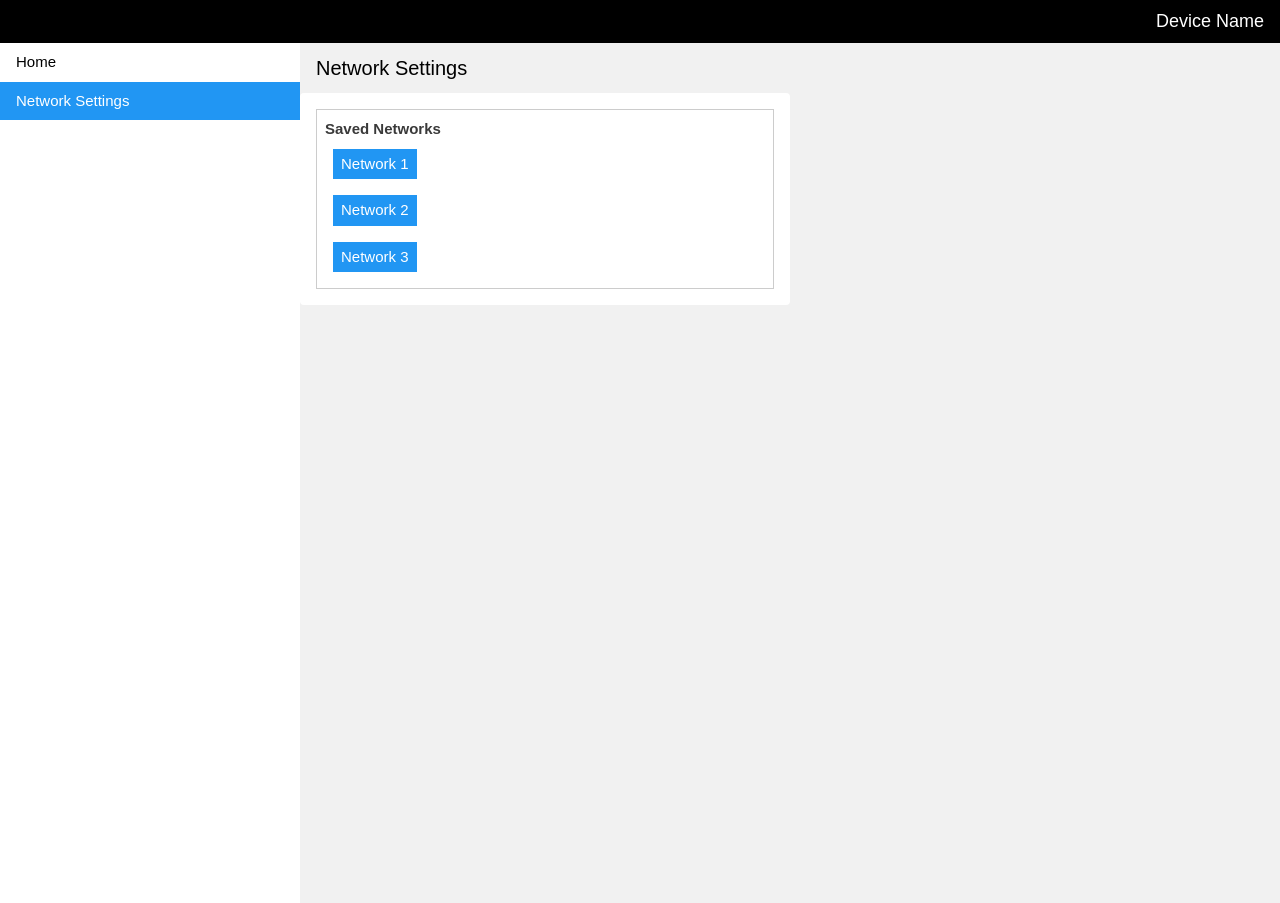
After one commit to csgregg/csg-esp8266-rota, a PHP site: page /networksettings.html in a window 1280 px wide. The commit adds this page. Run offline with PHP 8.4, Linux system fonts and the light colour scheme.

Commit message:
draft wifi settings working

```diff
--- a/www/embajax.js
+++ b/www/embajax.js
@@ -4,13 +4,15 @@
 
 var serverrevision = 0;
 
-function doRequest(id='', value='') {
+function doRequest(id='', value='', callback='') {
+   console.log('doRequest');
     var req = new XMLHttpRequest();
     req.timeout = 10000;
     if(window.ardujaxsh) window.ardujaxsh.out();
     req.onload = function() {
        doUpdates(JSON.parse(req.responseText));
        if(window.ardujaxsh) window.ardujaxsh.in();
+       if(callback) callback();
     }
     if(id) {
        req.onerror = req.ontimeout = function() {
@@ -24,6 +26,7 @@ function doRequest(id='', value='') {
 }
 
 function doUpdates(response) {
+   console.log('doUpdates');
     serverrevision = response.revision;
     var updates = response.updates;
     for(i = 0; i < updates.length; i++) {
--- /dev/null
+++ b/www/networksettings.html
@@ -0,0 +1,189 @@
+<!DOCTYPE html>
+<html>
+<title>Settings</title>
+<meta charset="UTF-8">
+<meta name="viewport" content="width=device-width, initial-scale=1">
+<link rel="stylesheet" href="w3.css">
+<link rel="stylesheet" href="style.css">
+<script src="embajax.js"></script>
+
+<body class="w3-light-grey">
+
+    <!-- Top container -->
+    <div class="w3-bar w3-top w3-black w3-large" style="z-index:4">
+        <button class="w3-bar-item w3-button w3-hide-large w3-hover-none w3-hover-text-light-grey" onclick="w3_open();">Menu</button>
+        <span class="w3-bar-item w3-right">Device Name</span>
+    </div>
+
+    <!-- Sidebar/menu -->
+    <nav class="w3-sidebar w3-collapse w3-white w3-animate-left" style="z-index:3;width:300px;" id="mySidebar">
+        <div class="w3-bar-block">
+            <a href="#" class="w3-bar-item w3-button w3-padding-16 w3-hide-large w3-dark-grey w3-hover-black" onclick="w3_close()" title="close menu">Close Menu</a>
+            <a href="#" class="w3-bar-item w3-button w3-padding">Home</a>
+            <a href="#" class="w3-bar-item w3-button w3-padding w3-blue">Network Settings</a>
+        </div>
+    </nav>
+
+    <!-- Overlay effect when opening sidebar on small screens -->
+    <div class="w3-overlay w3-hide-large w3-animate-opacity" onclick="w3_close()" style="cursor:pointer" title="close side menu" id="myOverlay"></div>
+
+    <!-- !PAGE CONTENT! -->
+    <div class="w3-main" style="margin-left:300px;margin-top:43px;">
+
+        <!-- Header -->
+        <header class="w3-container w3-light-grey">
+            <div class="w3-row">
+                <div class="w3-cell w3-left">
+                    <h4>Network Settings</h4>
+                </div>
+            </div>
+        </header>
+
+        <div class="w3-margin-bottom">
+            <!-- Wifi Networks -->
+            <div class="w3-half">
+                <div class="w3-container w3-white w3-padding-16 w3-round" style="min-width:200px">
+
+                    <div class="w3-col w3-border w3-text-dark-grey w3-padding-8">
+                        <div class="w3-row">
+                            <b>Saved Networks</b>
+                        </div>
+                        <div class="w3-row w3-padding-8">
+                            <button id="wifi_station_1" onclick="loadWifiDialog(this.id,0)" class="w3-button w3-blue w3-padding-small">Network 1</button>
+                        </div>
+                        <div class="w3-row w3-padding-8">
+                            <button id="wifi_station_2" onclick="loadWifiDialog(this.id,1)" class="w3-button w3-blue w3-padding-small">Network 2</button>
+                        </div>
+                        <div class="w3-row w3-padding-8">
+                            <button id="wifi_station_3" onclick="loadWifiDialog(this.id,2)" class="w3-button w3-blue w3-padding-small">Network 3</button>
+                        </div>
+                    </div>
+
+                    <!-- Wifi Network Modal -->
+                    <div class=" w3-padding-16">
+                        <div id="wifi_station" class="w3-modal">
+                            <div class="w3-modal-content w3-card-4 w3-animate-zoom" style="max-width:400px">
+                                <span onclick="document.getElementById('wifi_station').style.display='none'" class="w3-button w3-large w3-padding-small w3-hover-red w3-display-topright" title="Close">&times;</span>
+                                <div class="w3-container w3-center w3-padding-8">
+                                    <b>Wifi Network</b>
+                                </div>
+
+                                <form class="w3-container">
+                                    <div class="w3-section">
+                                        <input id="wifi_ssid" class="w3-input w3-border w3-margin-bottom" type="text" minlength="7" maxlength="15" placeholder="Enter network name" required onchange="doRequest(this.id, this.value);">
+
+                                        <div class="w3-display-container">
+                                            <input id="wifi_password" class="w3-input w3-border w3-margin-bottom" type="password" minlength="7" maxlength="15" placeholder="Enter password" onchange="doRequest(this.id, this.value);">
+                                            <img class="w3-display-right w3-padding-small" src="eyes_visible-16.png"  onclick="visiblePwd('wifi_password')">
+                                        </div>
+
+                                        <!-- DHCP Mode -->
+                                        <div class="w3-row w3-padding-vert">
+                                            <div class="w3-cell w3-padding-vert">
+                                                <label class="switch">
+                                                    <input id="wifi_dhcp_mode" type="checkbox" value="t" onchange="showStaticFields();doRequest(this.id, this.checked ? 't' : 'f')">
+                                                    <span class="slider round"></span>
+                                                </label>
+                                            </div>
+                                        <div class="w3-cell w3-padding-small">Dynamic IP</div>
+                                    </div>
+
+                                    <!-- DHCP Detais -->
+                                    <div id="wifi_static_show" class="w3-container w3-animate-opacity" style="padding:0!important; display: block;">
+
+                                        <div class="w3-row w3-left">
+                                            <div class="w3-col" style="line-height: 35px;width:90px;">
+                                                IP Address
+                                            </div>
+                                            <div class="w3-col w3-padding-small" style="width:160px">
+                                                <div class="w3-cell">
+                                                    <input id="wifi_ip" class="w3-input w3-border w3-padding-small" type="text" minlength="7" maxlength="15" pattern="^((\d{1,2}|1\d\d|2[0-4]\d|25[0-5])\.){3}(\d{1,2}|1\d\d|2[0-4]\d|25[0-5])$" placeholder="xxx.xxx.xxx.xxx" onchange="doRequest(this.id, this.value);">
+                                                </div>
+                                            </div>
+                                        </div>
+
+                                        <div class="w3-row w3-left">
+                                            <div class="w3-col" style="line-height: 35px;width:90px;">
+                                                Subnet
+                                            </div>
+                                            <div class="w3-col w3-padding-small" style="width:160px">
+                                                <div class="w3-cell">
+                                                    <input id="wifi_subnet" class="w3-input w3-border w3-padding-small" type="text" minlength="7" maxlength="15" pattern="^((\d{1,2}|1\d\d|2[0-4]\d|25[0-5])\.){3}(\d{1,2}|1\d\d|2[0-4]\d|25[0-5])$" placeholder="xxx.xxx.xxx.xxx" onchange="doRequest(this.id, this.value);">
+                                                </div>
+                                            </div>
+                                        </div>
+
+                                        <div class="w3-row w3-left">
+                                            <div class="w3-col" style="line-height: 35px;width:90px;">
+                                                Gateway
+                                            </div>
+                                            <div class="w3-col w3-padding-small" style="width:160px">
+                                                <div class="w3-cell">
+                                                    <input id="wifi_gateway" class="w3-input w3-border w3-padding-small" type="text" minlength="7" maxlength="15" pattern="^((\d{1,2}|1\d\d|2[0-4]\d|25[0-5])\.){3}(\d{1,2}|1\d\d|2[0-4]\d|25[0-5])$" placeholder="xxx.xxx.xxx.xxx" onchange="doRequest(this.id, this.value);">
+                                                </div>
+                                            </div>
+                                        </div>
+
+                                        <div class="w3-row w3-left">
+                                            <div class="w3-col" style="line-height: 35px;width:90px;">
+                                                DNS 1
+                                            </div>
+                                            <div class="w3-col w3-padding-small" style="width:160px">
+                                                <div class="w3-cell">
+                                                    <input id="wifi_dns1" class="w3-input w3-border w3-padding-small" type="text" minlength="7" maxlength="15" pattern="^((\d{1,2}|1\d\d|2[0-4]\d|25[0-5])\.){3}(\d{1,2}|1\d\d|2[0-4]\d|25[0-5])$" placeholder="xxx.xxx.xxx.xxx" onchange="doRequest(this.id, this.value);">
+                                                </div>
+                                            </div>
+                                        </div>
+
+                                        <div class="w3-row w3-left">
+                                            <div class="w3-col" style="line-height: 35px;width:90px;">
+                                                DNS 2
+                                            </div>
+                                            <div class="w3-col w3-padding-small" style="width:160px">
+                                                <div class="w3-cell">
+                                                    <input id="wifi_dns2" class="w3-input w3-border w3-padding-small" type="text" minlength="7" maxlength="15" pattern="^((\d{1,2}|1\d\d|2[0-4]\d|25[0-5])\.){3}(\d{1,2}|1\d\d|2[0-4]\d|25[0-5])$" placeholder="xxx.xxx.xxx.xxx" onchange="doRequest(this.id, this.value);">
+                                                </div>
+                                            </div>
+                                        </div>
+                                    </div>
+                                </form>
+                            </div>
+
+                            <!-- Save / Cancel -->
+                            <div class="w3-container w3-border-top w3-padding-16 w3-light-grey">
+                                <button id="save_button" onclick="sureAction=this.id;document.getElementById('wifi_station_sure').style.display='block'" type="button" class="w3-button w3-green">Save</button>
+                                <button id="cancel_button" onclick="document.getElementById('wifi_station').style.display='none'" type="button" class="w3-button w3-red">Cancel</button>
+                                <button id="forget_button" onclick="sureAction=this.id;document.getElementById('wifi_station_sure').style.display='block'" type="button" class="w3-button w3-blue w3-right">Forget</button>
+                            </div>
+
+                            <div id="wifi_station_sure" class="w3-modal">
+                                <div class="w3-modal-content w3-card-4" style="max-width:200px">
+                                    <div class="w3-container w3-center w3-padding-8">
+                                        <b>Are you sure?</b>
+                                    </div>
+                                    <div class="w3-container w3-border-top w3-padding-16 w3-light-grey">
+                                        <button onclick="wifiSureYes()" type="button" class="w3-button w3-green" style="width:70px">Yes</button>
+                                        <button onclick="document.getElementById('wifi_station_sure').style.display='none'" type="button" class="w3-button w3-red w3-right" style="width:70px">No</button>
+                                    </div>
+                                </div>
+                            </div>
+
+                        </div>
+                    </div>
+                </div>
+            </div>
+        </div>
+
+        <!-- Footer -->
+        <footer class="w3-container w3-padding-16 w3-light-grey">
+
+        </footer>
+
+        <!-- End page content -->
+    </div>
+
+    <script src="w3css.js"></script>
+
+</body>
+
+</html>
--- a/www/style.css
+++ b/www/style.css
@@ -3,6 +3,7 @@ html,body,h1,h2,h3,h4,h5 {font-family: sans-serif}
 .w3-padding-8{padding:8px 8px!important}
 .w3-no-padding{padding:0px 0px!important}
 .w3-padding-vert{padding:8px 0px!important}
+.w3-padding-horz{padding:0px 8ps!important}
 
 .switch {
   position: relative;
```
Also changed, not shown: www/settings_wifi.html (+7 -1 lines), www/w3css.js (+32 -4 lines), www/avatar.png (deleted), 6 other files.
